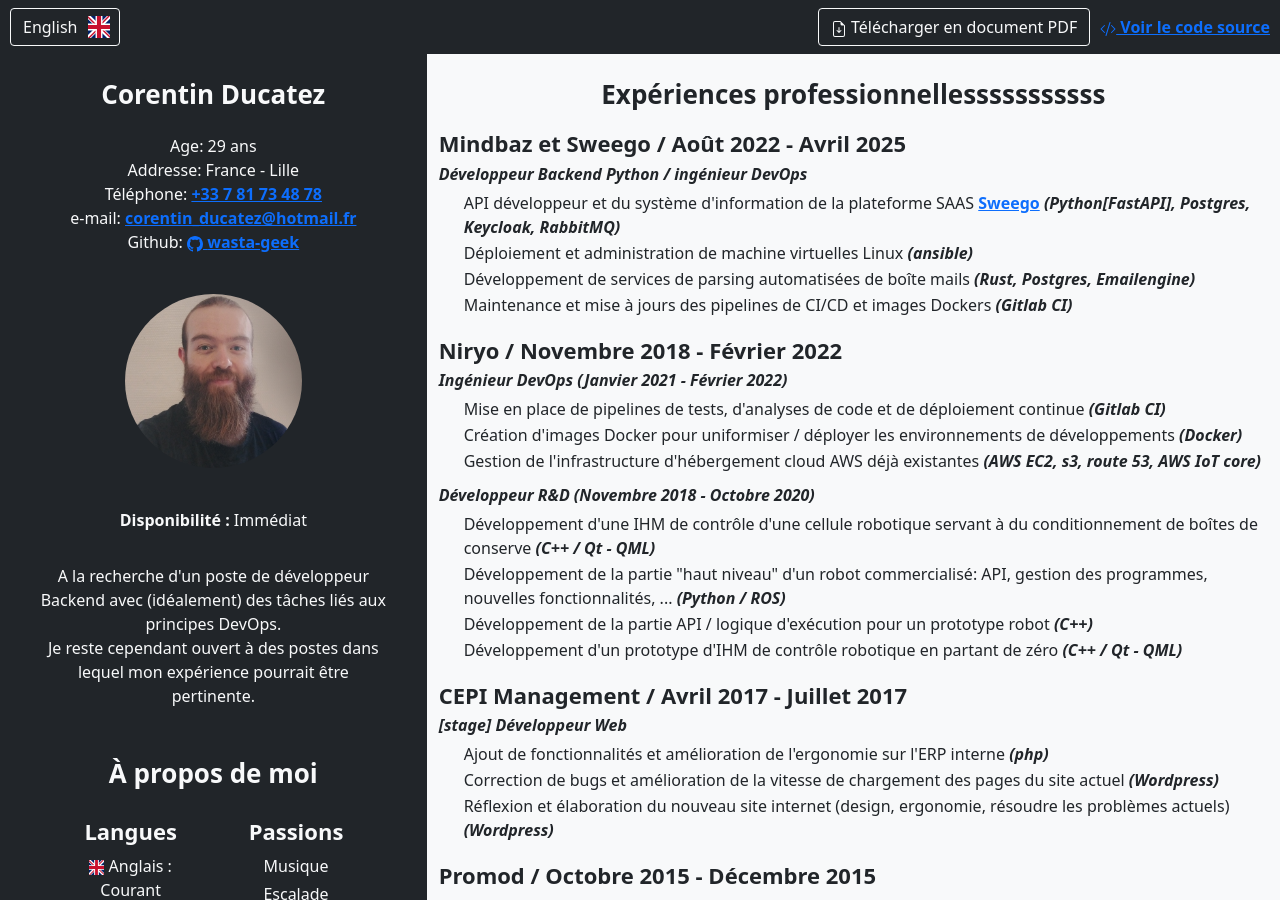
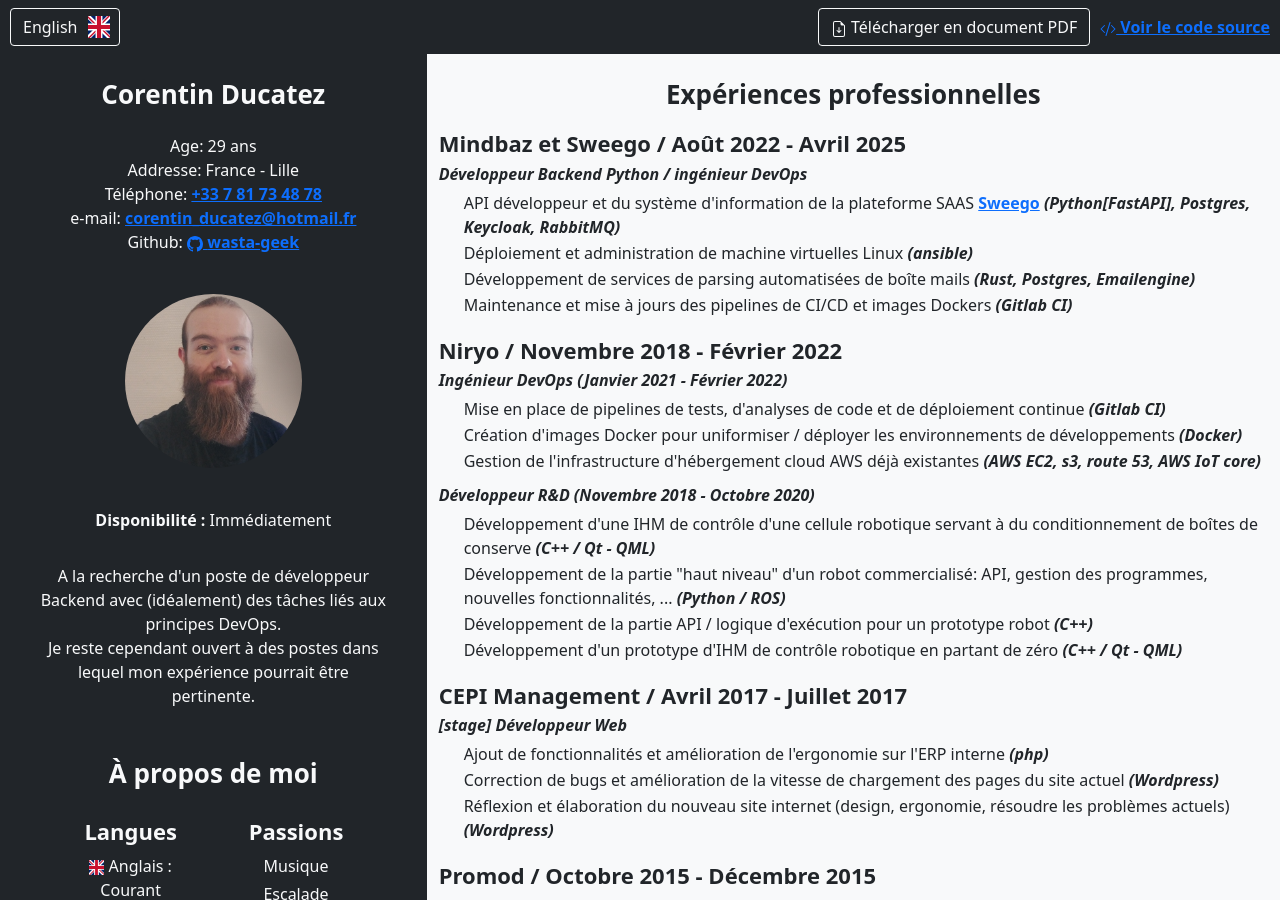
Before and after one commit to Wasta-Geek/curriculum-vitae, a Jekyll site: the page built from docs/fr/index.markdown, in a window 1280 px wide and 900 px high. Built offline with Jekyll 4.4.1, drawn with Linux system fonts in a browser that asks for light colours.

Commit message:
fix typo (#23)
* fix typo FR

* Fix typo

---------

Co-authored-by: Corentin Ducatez <corentin_ducatez@hotmail.fr>

```diff
--- a/docs/_data/contact.yml
+++ b/docs/_data/contact.yml
@@ -25,4 +25,4 @@
   fr: "Disponibilité"
 availability_date:
   en: "Immediately"
-  fr: "Immédiat"
+  fr: "Immédiatement"
--- a/docs/_data/work_experiences.yml
+++ b/docs/_data/work_experiences.yml
@@ -1,5 +1,5 @@
 section_title:
-  fr: Expériences professionnellesssssssssss
+  fr: Expériences professionnelles
   en: Work experiences
 content:
   mindbaz / sweego:
```
